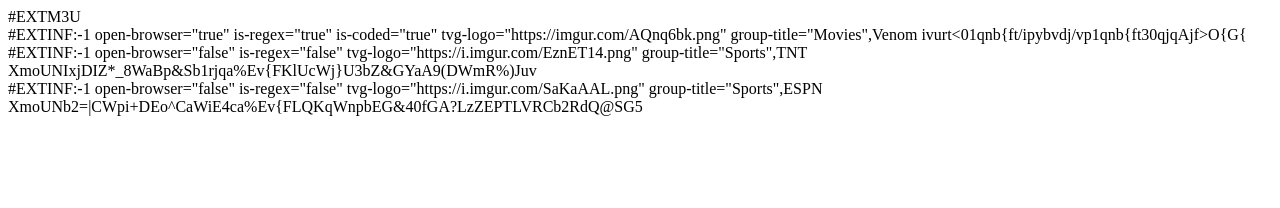
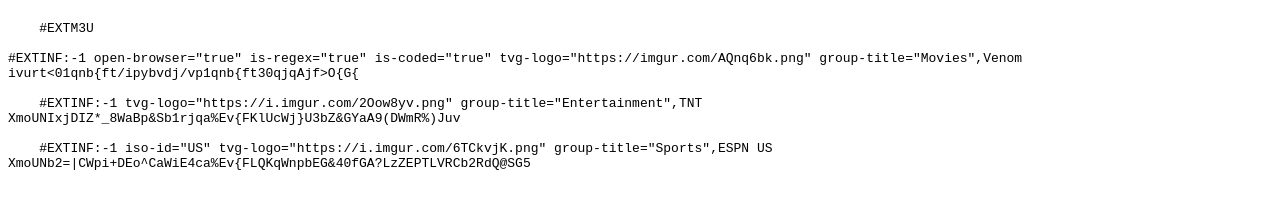
Before and after one commit to sahussain2004/sahussain2004.github.io, a plain HTML site: page index.html in a window 1280 px wide. Drawn offline with Linux system fonts and the light colour scheme.

Commit message:
Update index.html

```diff
--- a/index.html
+++ b/index.html
@@ -9,14 +9,16 @@
 </head>
 
 <body>
+    <pre style="word-wrap: break-word; white-space: pre-wrap;">
     #EXTM3U
-<br>
+
 #EXTINF:-1 open-browser="true" is-regex="true" is-coded="true" tvg-logo="https://imgur.com/AQnq6bk.png" group-title="Movies",Venom
 ivurt<01qnb{ft/ipybvdj/vp1qnb{ft30qjqAjf>O{G{
-    <br>
-    #EXTINF:-1 open-browser="false" is-regex="false" tvg-logo="https://i.imgur.com/EznET14.png" group-title="Sports",TNT
+
+    #EXTINF:-1 tvg-logo="https://i.imgur.com/2Oow8yv.png" group-title="Entertainment",TNT
 XmoUNIxjDIZ*_8WaBp&Sb1rjqa%Ev{FKlUcWj}U3bZ&GYaA9(DWmR%)Juv
-    <br>
-    #EXTINF:-1 open-browser="false" is-regex="false" tvg-logo="https://i.imgur.com/SaKaAAL.png" group-title="Sports",ESPN
+
+    #EXTINF:-1 iso-id="US" tvg-logo="https://i.imgur.com/6TCkvjK.png" group-title="Sports",ESPN US
 XmoUNb2=|CWpi+DEo^CaWiE4ca%Ev{FLQKqWnpbEG&40fGA?LzZEPTLVRCb2RdQ@SG5
+    </pre>
 </body></html>
```
